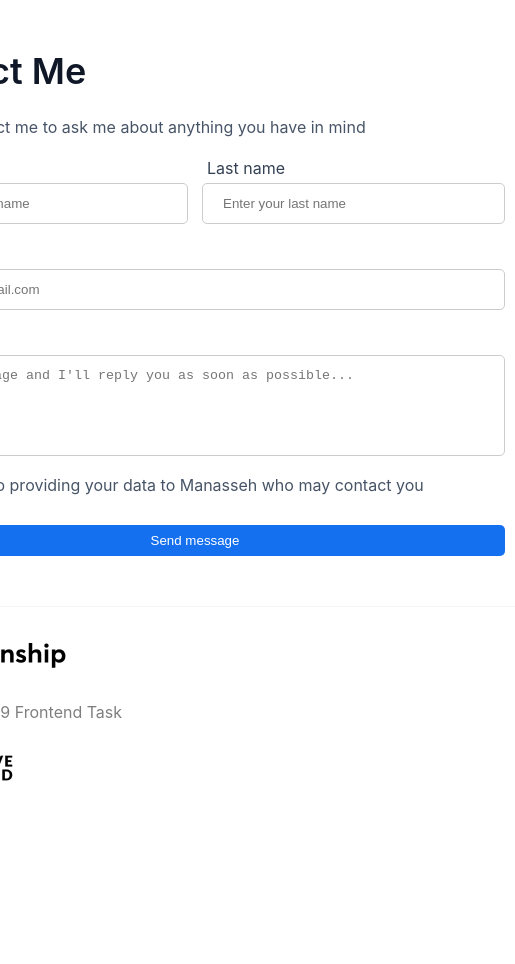
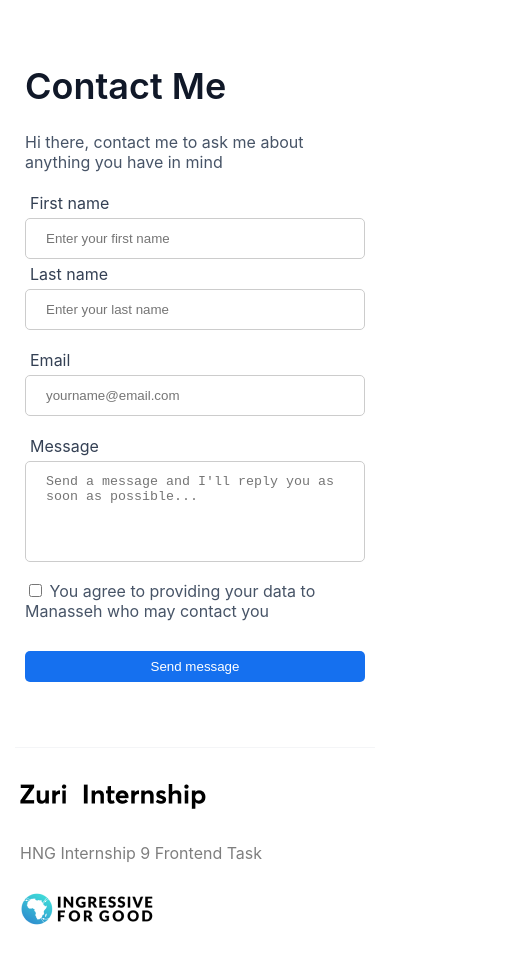
Before and after one commit to jackfros-glitch/HNG_Stage1, a React (Create React App) app: page /contact in a window 390 px wide. Shown: the whole page, 515 px wide, since content can reach past the window. Before the commit the page ends 844 px from the top, so only its background shows below. Built offline with nearby package versions, Linux system fonts and the light colour scheme.

Commit message:
Style: Add code to Make the Contact Page Responsive

```diff
--- a/src/Components/ContactForm.js
+++ b/src/Components/ContactForm.js
@@ -2,11 +2,11 @@
 
 function ContactForm() {
   return (
-    <div className=""><form action="" style={{maxWidth:'50rem'}} className="form" >
+    <div className=""><form action="" style={{width:'100%'}} className="form" >
     <p style={{color:'#475467'}}>Hi there, contact me to ask me about anything you have in mind</p>
-    <div style={{display:'flex', marginBottom:'15px'}}>
-        <div style={{flexGrow:1, marginRight:'7px'}}><label className="label"  htmlFor="firstname">First name</label><input type="text" className="input-text rounded " id="first_name" placeholder="Enter your first name" /></div>
-        <div style={{flexGrow:1, marginLeft:'7px'}}><label  htmlFor="lastname" className="label">Last name</label><input type="text" id="last_name" className="input-text rounded" placeholder="Enter your last name"/></div>
+    <div style={{display:'flex', marginBottom:'15px'}} className='name-input'>
+        <div className="firstname" ><label className="label"  htmlFor="firstname">First name</label><input type="text" className="input-text rounded " id="first_name" placeholder="Enter your first name" /></div>
+        <div className="lastname" ><label  htmlFor="lastname" className="label">Last name</label><input type="text" id="last_name" className="input-text rounded" placeholder="Enter your last name"/></div>
     </div>
     <div style={{marginBottom:'15px'}}>
         <div style={{flexGrow:1}}><label className="label"  htmlFor="email">Email</label><input className="input-email rounded" type="email" id="email" placeholder="yourname@email.com" /></div>
--- a/src/Pages/Contact.js
+++ b/src/Pages/Contact.js
@@ -4,13 +4,19 @@ import Footer from "../Components/Footer"
 
 function Contact() {
   return (
-    <div className="container flex flex-col center" style={{paddingInline:'48px'}}>
-      <div className="box">
-        <Header/>
-        <ContactForm/>
-        <Footer/>
+    <div style={{maxWidth:'960px', padding:'15px', margin:'auto'}}>
+
+      <div className="contact-container flex flex-col center" >
+        <div className="box">
+          <Header/>
+          <ContactForm/>
+
+        </div>
+
       </div>
+      <Footer/>
     </div>
+
   )
 }
 
--- a/src/index.css
+++ b/src/index.css
@@ -20,10 +20,11 @@ code {
   padding:5px;
 }
 
-.container{
+.contact-container{
   max-width:960px;
   padding:15px;
   margin:auto;
+  padding-inline:48px;
 }
 .rounded{
   border-radius: 5px;
@@ -54,7 +55,7 @@ textarea{
 }
 
 .box{
-  min-width:40rem;
+  /* min-width:40rem; */
 }
 
 .input-submit{
@@ -70,7 +71,13 @@ textarea{
   box-shadow: 0 0 10px lightblue;
 }
 
+.name-input{
+  display:flex;
+  margin-bottom:15px;
+}
+
 .form{
+  box-sizing: border-box;
   padding: 10px;
   padding-top: 0;
   color:#344054;
@@ -86,6 +93,16 @@ textarea{
 .w-50{
   width: 50%;
 }
+
+.lastname{
+  flex-grow:1;
+  margin-left : 7px;
+}
+
+.firstname{
+  flex-grow:1;
+  margin-right : 7px;
+}
 @media only screen and (max-width:650px){
   .footer{
     margin-top: 40px;
@@ -94,11 +111,26 @@ textarea{
   .footer p{
     margin-top: 30px;
   }
+  .contact-container{
+    padding-inline: 0px;
+  }
   .social_icons{
     display: block;
     text-align:center;
     width:100%;
     margin-top:3rem;
   }
-
+  .name-input{
+    display:flex;
+    flex-direction: column;
+    margin-bottom:15px;
+  }
+  .lastname{
+    flex-grow:1;
+    margin-left : 0px;
+  }
+  .firstname{
+    flex-grow:1;
+    margin-right : 0px;
+  }
 }
```
